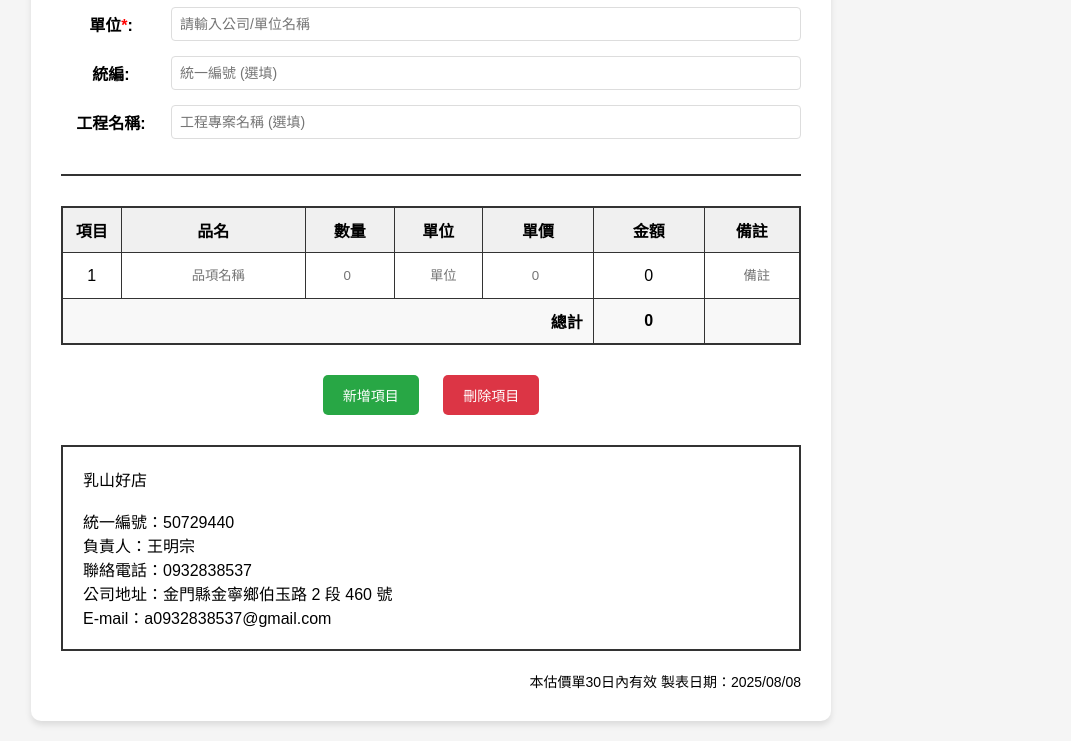
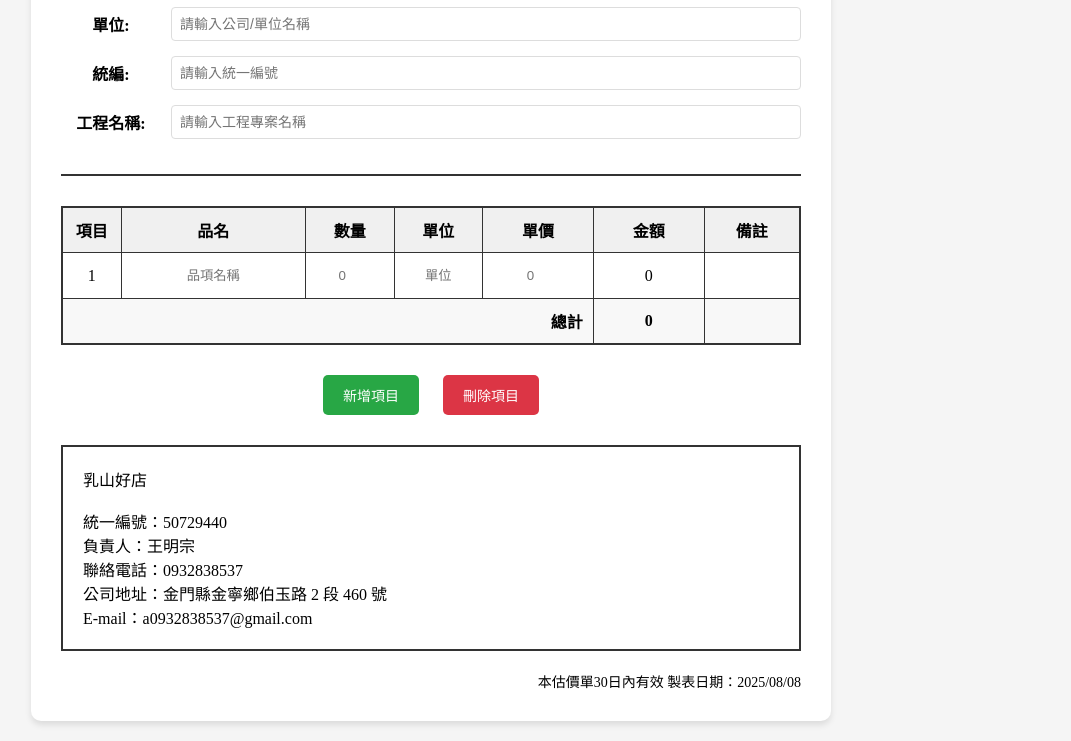
Before and after one commit to Jung217/quotation_generator, a plain HTML site: page index.html in a window 1280 px wide. Shown: the part 88-829 px from the top of the page, without its empty margins (209-1280 px from the left). Drawn offline with Linux system fonts and the light colour scheme.

Commit message:
Update index.html
* Modify body font
* Modify quantity steps
* Modify some placeholder
* Modify input width

```diff
--- a/index.html
+++ b/index.html
@@ -6,7 +6,7 @@
     <title>估價單生成器</title>
     <style>
         body {
-            font-family: 'Microsoft JhengHei', Arial, sans-serif;
+            font-family: 'DFKai-SB', '標楷體', 'BiauKai', serif;
             max-width: 800px;
             margin: 0 auto;
             padding: 20px;
@@ -79,7 +79,7 @@
         }
 
         .item-input {
-            width: 100%;
+            width:50%;
             border: none;
             padding: 5px;
             text-align: center;
@@ -196,16 +196,16 @@
             <div class="company-title">估價單</div>
             <div>
                 <div class="form-group">
-                    <label>單位<span class="required">*</span>:</label>
+                    <label>單位:</label>
                     <input type="text" id="companyName" placeholder="請輸入公司/單位名稱" required>
                 </div>
                 <div class="form-group">
                     <label>統編:</label>
-                    <input type="text" id="taxId" placeholder="統一編號 (選填)">
+                    <input type="text" id="taxId" placeholder="請輸入統一編號">
                 </div>
                 <div class="form-group">
                     <label>工程名稱:</label>
-                    <input type="text" id="projectName" placeholder="工程專案名稱 (選填)">
+                    <input type="text" id="projectName" placeholder="請輸入工程專案名稱">
                 </div>
             </div>
         </div>
@@ -271,11 +271,11 @@
             newRow.innerHTML = `
                 <td>${rowCount}</td>
                 <td><input type="text" class="item-input" placeholder="品項名稱"></td>
-                <td><input type="number" class="item-input quantity" min="0" step="0.01" placeholder="0" onchange="calculateAmount(this)"></td>
+                <td><input type="number" class="item-input quantity" min="0" step="1" placeholder="0" onchange="calculateAmount(this)"></td>
                 <td><input type="text" class="item-input" placeholder="單位"></td>
-                <td><input type="number" class="item-input price" min="0" step="0.01" placeholder="0" onchange="calculateAmount(this)"></td>
+                <td><input type="number" class="item-input price" min="0" step="1" placeholder="0" onchange="calculateAmount(this)"></td>
                 <td class="amount">0</td>
-                <td><input type="text" class="item-input" placeholder="備註"></td>
+                <td><input type="text" class="item-input"></td>
             `;
         }
 
```
